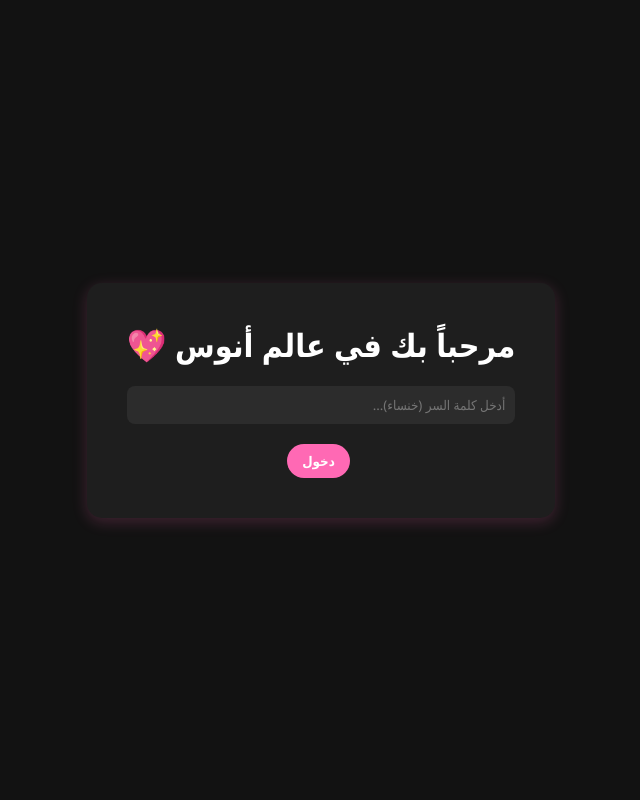
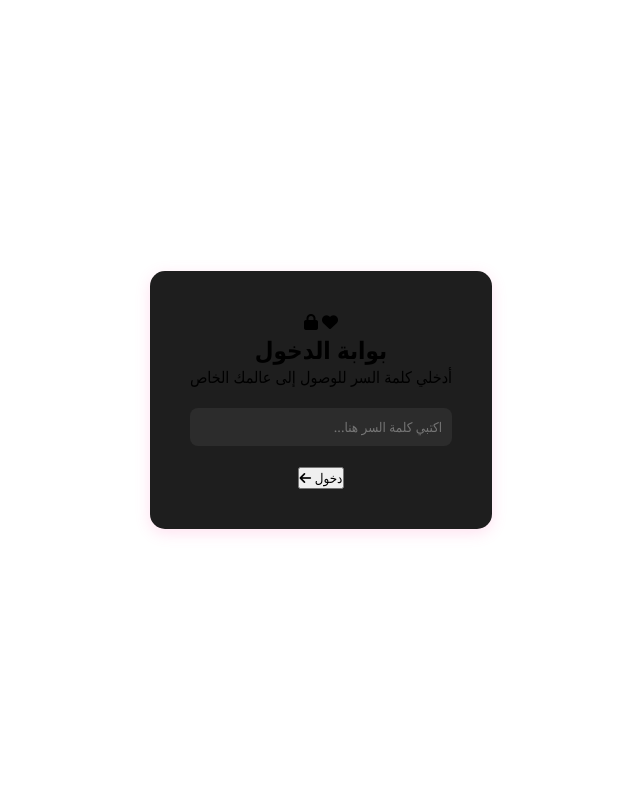
Before and after one commit to anas-km1437/Anas_Bot, a Flask app: page / in a window 1280 px wide. Shown: the whole page, without its empty margins (319-959 px from the left). Run offline with Flask 3, Linux system fonts and the light colour scheme.

Commit message:
Update login.html

```diff
--- a/anos_bot/templates/login.html
+++ b/anos_bot/templates/login.html
@@ -2,20 +2,28 @@
 <html lang="ar" dir="rtl">
 <head>
     <meta charset="UTF-8">
-    <meta name="viewport" content="width=device-width, initial-scale=1.0">
-    <title>تسجيل الدخول - أنوس</title>
+    <meta name="viewport" content="width=device-width, initial-scale=1.0, maximum-scale=1.0, user-scalable=no">
+    <title>بوابة الدخول</title>
     <link rel="stylesheet" href="{{ url_for('static', filename='style.css') }}">
+    <link href="https://cdnjs.cloudflare.com/ajax/libs/font-awesome/6.0.0/css/all.min.css" rel="stylesheet">
 </head>
-<body class="dark-mode login-body">
+<body class="login-body">
     <div class="login-container">
-        <h1>مرحباً بك في عالم أنوس 💖</h1>
-        <form method="POST">
-            <input type="password" name="password" placeholder="أدخل كلمة السر (خنساء)..." required>
-            <button type="submit" class="btn">دخول</button>
+        <div class="login-header">
+            <div class="heart-lock">
+                <i class="fa-solid fa-heart"></i>
+                <i class="fa-solid fa-lock lock-icon"></i>
+            </div>
+            <h2>بوابة الدخول</h2>
+            <p>أدخلي كلمة السر للوصول إلى عالمك الخاص</p>
+        </div>
+        <form method="POST" class="login-form">
+            <input type="password" name="password" placeholder="اكتبي كلمة السر هنا..." autocomplete="off" required>
+            <button type="submit">دخول <i class="fa-solid fa-arrow-left"></i></button>
+            {% if error %}
+            <p class="error-msg">{{ error }}</p>
+            {% endif %}
         </form>
-        {% if error %}
-            <p class="error-msg">{{ error }}</p>
-        {% endif %}
     </div>
 </body>
 </html>
```
